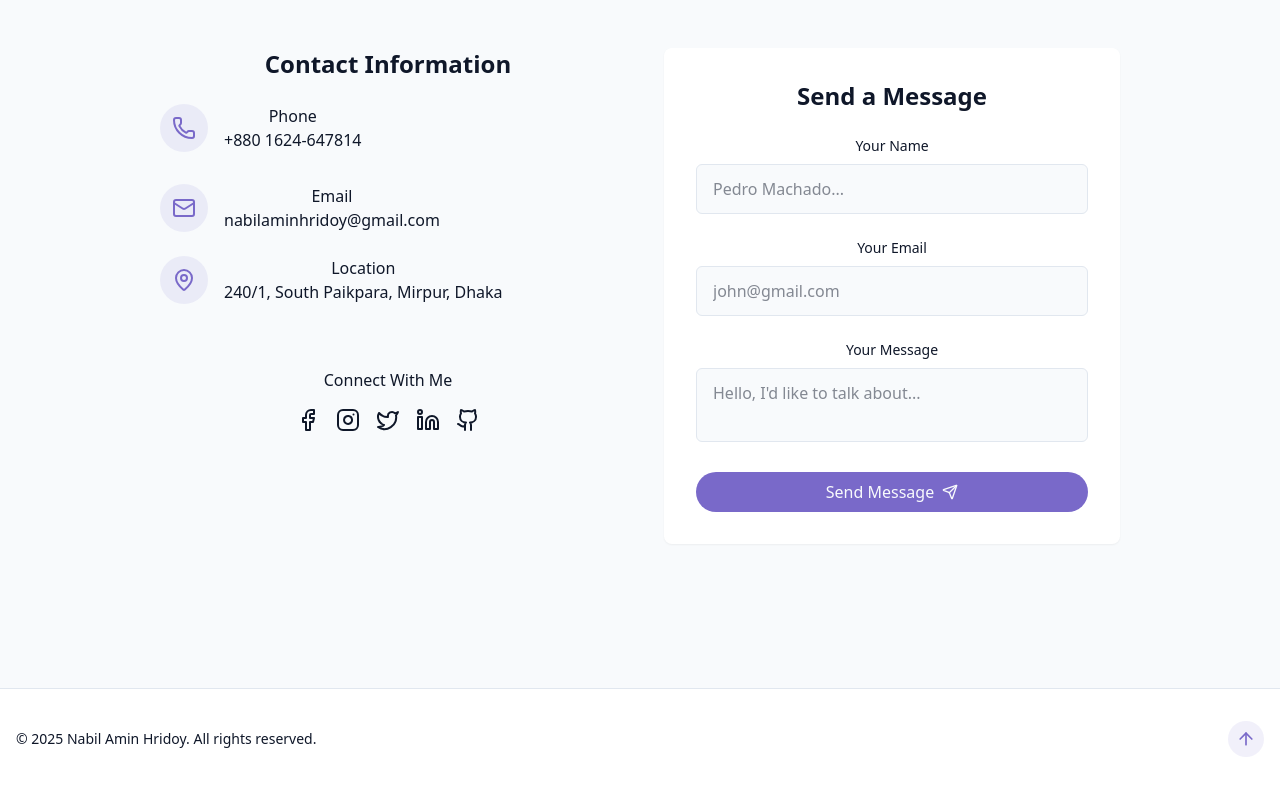
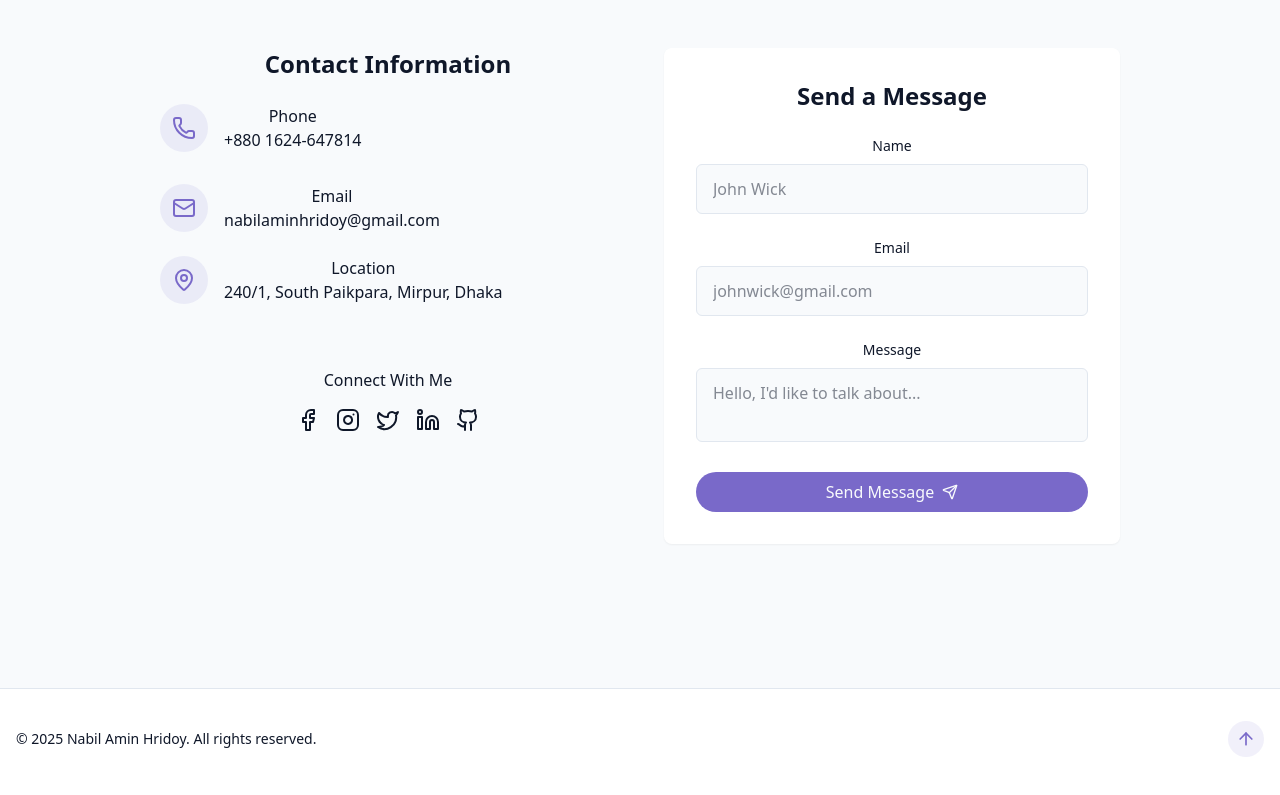
Before and after one commit to nabilaminhridoy/nabilaminhridoy_portfolio, a React (Vite) app: page / in a window 1280 px wide. Shown: the part 3680-4475 px from the top of the page. Built offline with nearby package versions, Linux system fonts and the light colour scheme.

Commit message:
Initial commit

```diff
--- a/src/components/ContactSection.jsx
+++ b/src/components/ContactSection.jsx
@@ -127,7 +127,7 @@ export const ContactSection = () => {
                   className="block text-sm font-medium mb-2"
                 >
                   {" "}
-                  Your Name
+                  Name
                 </label>
                 <input
                   type="text"
@@ -135,7 +135,7 @@ export const ContactSection = () => {
                   name="name"
                   required
                   className="w-full px-4 py-3 rounded-md border border-input bg-background focus:outline-hidden foucs:ring-2 focus:ring-primary"
-                  placeholder="Pedro Machado..."
+                  placeholder="John Wick"
                 />
               </div>
 
@@ -145,7 +145,7 @@ export const ContactSection = () => {
                   className="block text-sm font-medium mb-2"
                 >
                   {" "}
-                  Your Email
+                  Email
                 </label>
                 <input
                   type="email"
@@ -153,7 +153,7 @@ export const ContactSection = () => {
                   name="email"
                   required
                   className="w-full px-4 py-3 rounded-md border border-input bg-background focus:outline-hidden foucs:ring-2 focus:ring-primary"
-                  placeholder="john@gmail.com"
+                  placeholder="johnwick@gmail.com"
                 />
               </div>
 
@@ -163,7 +163,7 @@ export const ContactSection = () => {
                   className="block text-sm font-medium mb-2"
                 >
                   {" "}
-                  Your Message
+                  Message
                 </label>
                 <textarea
                   id="message"
```
